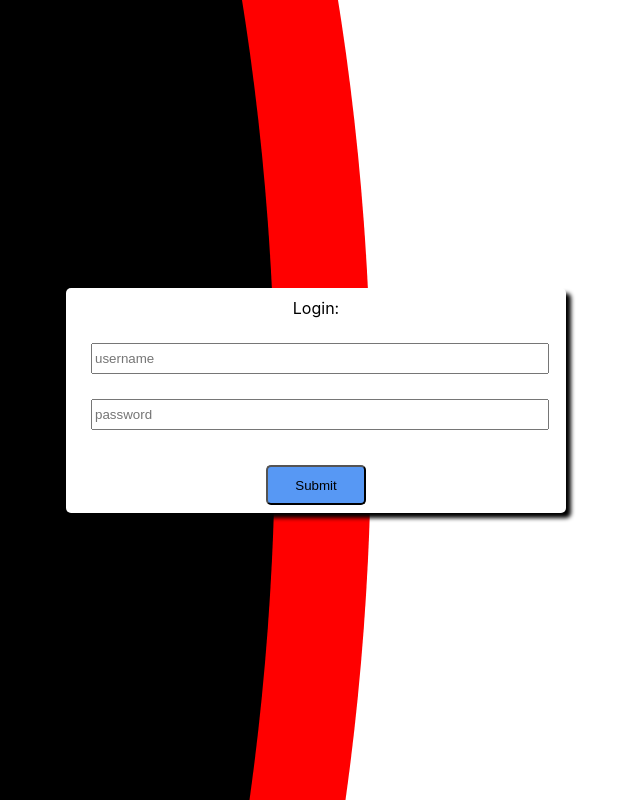
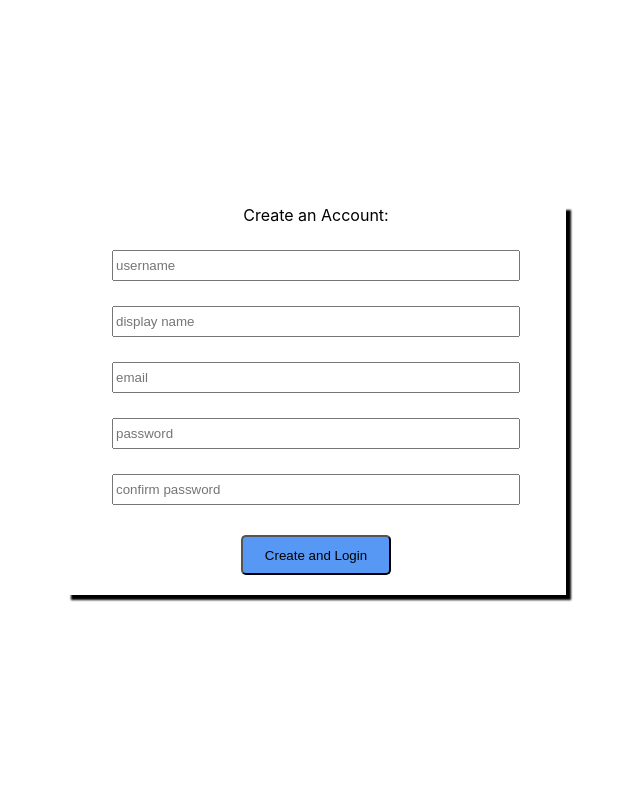
Before and after one commit to tlawless3/checkers_frontend, a React (Create React App) app: page /create in a window 1280 px wide. Shown: the whole page, without its empty margins (324-964 px from the left). Built offline with nearby package versions, Linux system fonts and the light colour scheme; no server answers.

Commit message:
style account creation page

```diff
--- a/src/App.js
+++ b/src/App.js
@@ -2,8 +2,9 @@ import React, {
   Component
 } from 'react';
 import { connect } from 'react-redux'
-import { Login } from './components/index'
+import { Login, Create } from './components/index'
 import { getUserConditonally } from './actions/user';
+import { Route, Switch, withRouter, Redirect } from 'react-router-dom'
 import './App.css';
 
 class App extends Component {
@@ -36,7 +37,13 @@ class App extends Component {
       )
     } else {
       return (
-        <Login />
+        <div>
+          <Switch>
+            <Route path='/create' component={Create} />
+            <Route path='/login' component={Login} />
+            <Redirect from='/' to='/login' />
+          </Switch>
+        </div>
       )
     }
   }
@@ -50,4 +57,4 @@ const mapDispatchToProps = dispatch => ({
   getUserConditonally: () => dispatch(getUserConditonally())
 })
 
-export default connect(mapStateToProps, mapDispatchToProps)(App);
+export default withRouter(connect(mapStateToProps, mapDispatchToProps)(App));
--- a/src/actions/user.js
+++ b/src/actions/user.js
@@ -6,7 +6,6 @@ export const requestUser = payload => ({
 })
 
 export const userLogin = (userLogin) => async (dispatch) => {
-  console.log('---', userLogin)
   dispatch(requestUser)
   try {
     const user = await axios.post(process.env.REACT_APP_SERVER_URL + '/api/v1.0.0/user/login', userLogin, {
--- a/src/components/create/create.css
+++ b/src/components/create/create.css
@@ -0,0 +1,7 @@
+.createFormWrapper {
+  display: flex;
+  height: 100vh;
+  justify-content: center;
+  align-items: center;
+
+}
--- a/src/components/create/create.jsx
+++ b/src/components/create/create.jsx
@@ -0,0 +1,17 @@
+import React, {
+  Component
+} from 'react';
+import CreateForm from './createForm/createForm'
+import './create.css';
+
+class Create extends Component {
+  render() {
+    return (
+      <div className='createFormWrapper' >
+        <CreateForm />
+      </div>
+    )
+  }
+}
+
+export default Create
--- /dev/null
+++ b/src/components/create/createForm/createForm.css
@@ -0,0 +1,22 @@
+.formWrapper {
+  display: flex;
+  flex-direction: column;
+  width: 500px;
+  height: 390px;
+  text-align: center;
+  box-shadow: 5px 5px 2px black;
+}
+
+.createFormWrapper form input {
+  margin-top: 25px;
+  height: 25px;
+  width: 400px;
+}
+
+.createFormWrapper form button {
+  background-color: #5798f4;
+  border-radius: 5px;
+  width: 150px;
+  height: 40px;
+  margin-top: 30px;
+}
--- /dev/null
+++ b/src/components/create/createForm/createForm.jsx
@@ -0,0 +1,25 @@
+import React from 'react';
+import './createForm.css';
+
+const CreateForm = (props) => {
+  return (
+    <div className='wrapper'>
+      <div className='formWrapper'>
+        {!props.error || <div className='error'>error logging in</div>}
+        <div className='createHeader'>
+          Create an Account:
+      </div>
+        <form onSubmit={props.handleCreate}>
+          <input type='text' name='username' placeholder='username' />
+          <input type='text' name='displayName' placeholder='display name' />
+          <input type='text' name='email' placeholder='email' />
+          <input type='password' name='password' placeholder='password' />
+          <input type='password' name='passwordConfirm' placeholder='confirm password' />
+          <button type='submit'> Create and Login </button>
+        </form>
+      </div>
+    </div>
+  )
+}
+
+export default CreateForm
--- a/src/components/index.js
+++ b/src/components/index.js
@@ -2,3 +2,7 @@ export {
   default as Login
 }
 from './login/login'
+export {
+  default as Create
+}
+from './create/create'
--- a/src/components/login/loginForm/loginForm.css
+++ b/src/components/login/loginForm/loginForm.css
@@ -51,3 +51,10 @@
   width: 100px;
   height: 40px;
 }
+
+.createLink {
+  position: fixed;
+  font-size: 15px;
+  bottom: 5px;
+  right: 5px;
+}
--- a/src/components/login/loginForm/loginForm.jsx
+++ b/src/components/login/loginForm/loginForm.jsx
@@ -1,4 +1,5 @@
 import React from 'react';
+import { NavLink } from 'react-router-dom'
 import './loginForm.css';
 
 const LoginForm = (props) => {
@@ -13,6 +14,9 @@ const LoginForm = (props) => {
         <input type='password' name='password' placeholder='password' />
         <button type='submit'> Submit </button>
       </form>
+      <div className='createLink'>
+        <NavLink to='/create'>Create an Account</NavLink>
+      </div>
     </div>
   )
 }
--- a/src/index.js
+++ b/src/index.js
@@ -4,11 +4,14 @@ import './index.css';
 import App from './App';
 import * as serviceWorker from './serviceWorker';
 import { Provider } from 'react-redux'
+import { BrowserRouter } from 'react-router-dom'
 import configureStore from './store/store';
 
 ReactDOM.render(
   <Provider store={configureStore()}>
-    < App />
+    <BrowserRouter>
+      < App />
+    </BrowserRouter>
   </Provider>
   , document.getElementById('root'));
 
```
